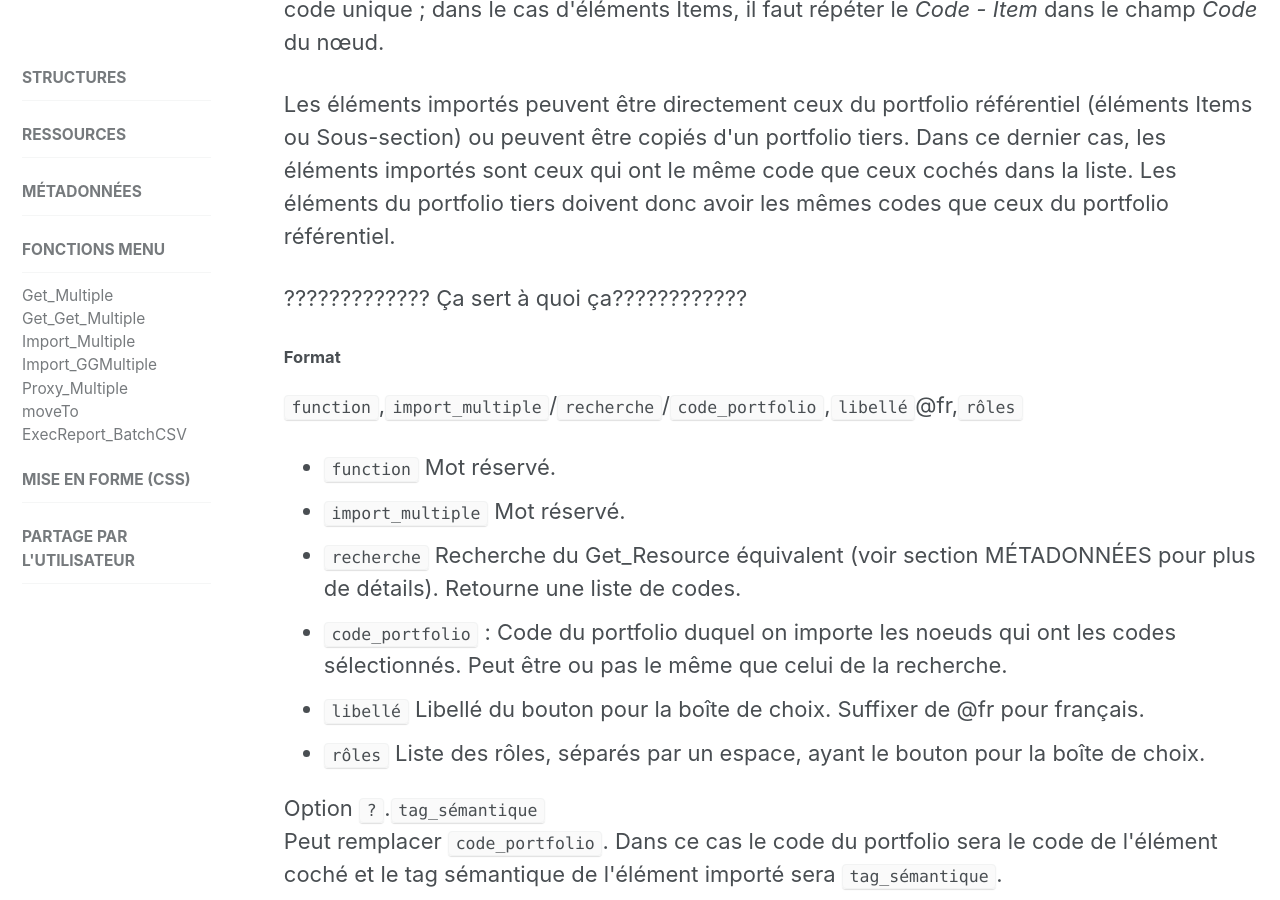
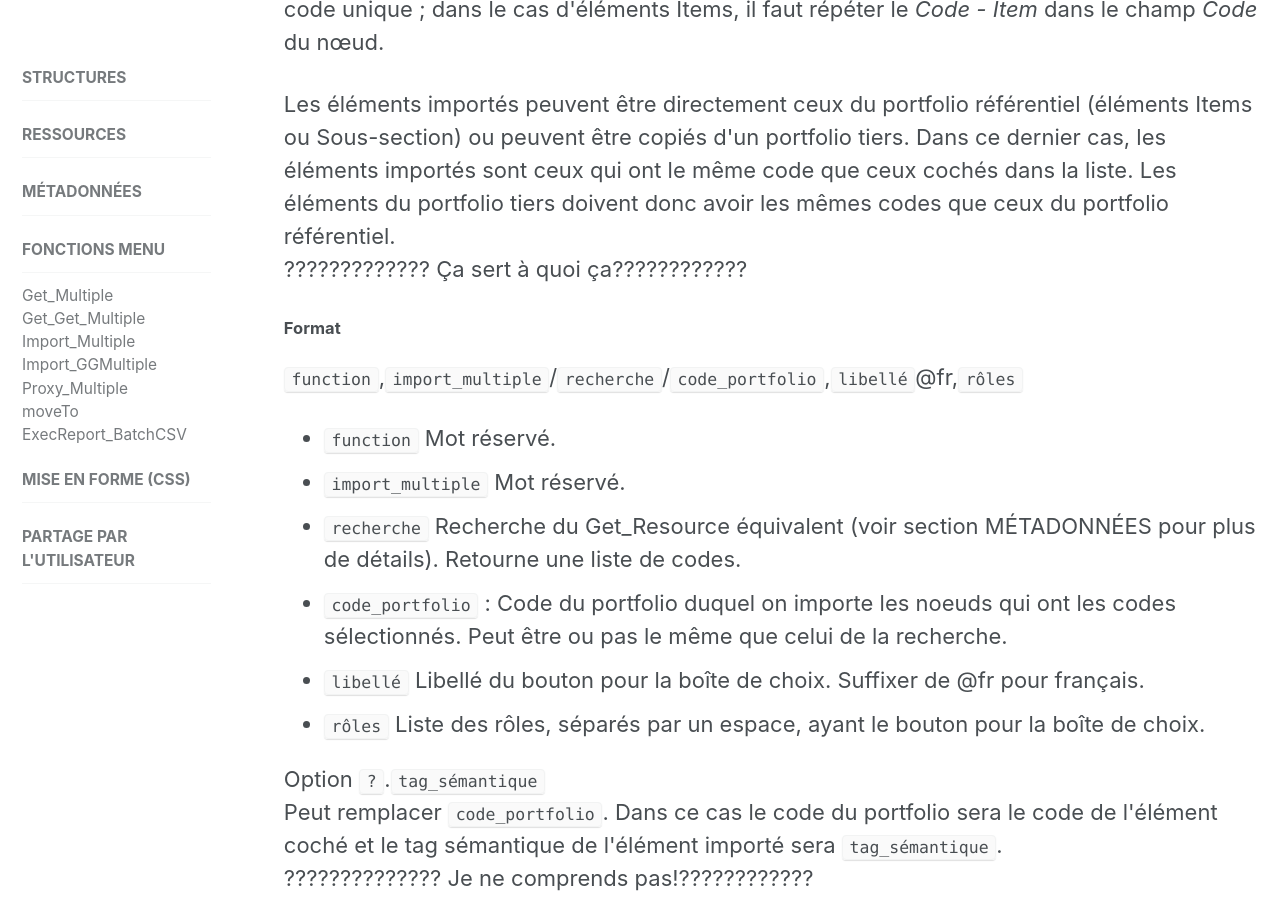
Before and after one commit to karutaproject/karuta-frontend-documentation, a Jekyll site: the page built from _pages/functions_fr.html, in a window 1280 px wide and 900 px high, scrolled down 2616 px. Built offline with Jekyll 4.4.1, drawn with Linux system fonts in a browser that asks for light colours.

Commit message:
corrections

```diff
--- a/_pages/functions_fr.html
+++ b/_pages/functions_fr.html
@@ -119,7 +119,8 @@ sidebar:
 		Sous-section) ou peuvent être copiés d'un portfolio tiers. Dans ce dernier cas, les éléments
 		importés sont ceux qui ont le même code que ceux cochés dans la liste. Les éléments du portfolio
 		tiers doivent donc avoir les mêmes codes que ceux du portfolio référentiel.
-	 </p>????????????? Ça sert à quoi ça????????????
+	<br> ????????????? Ça sert à quoi ça????????????
+	</p>
 
 	<h4>Format</h4>
 	<p><code>function</code>,<code>import_multiple</code>/<code>recherche</code>/<code>code_portfolio</code>,<code>libellé</code>@fr,<code>rôles</code>
@@ -149,7 +150,8 @@ sidebar:
 		Option <code>?</code>.<code>tag_sémantique</code><br>
 		Peut remplacer <code>code_portfolio</code>. Dans ce cas le code du portfolio sera le code de
 		l'élément coché et le tag sémantique de l'élément importé sera <code>tag_sémantique</code>.
-	</p>?????????????? Je ne comprends pas!????????????
+	<br>?????????????? Je ne comprends pas!????????????
+	</p>
 </article>
 
 <article>
```
